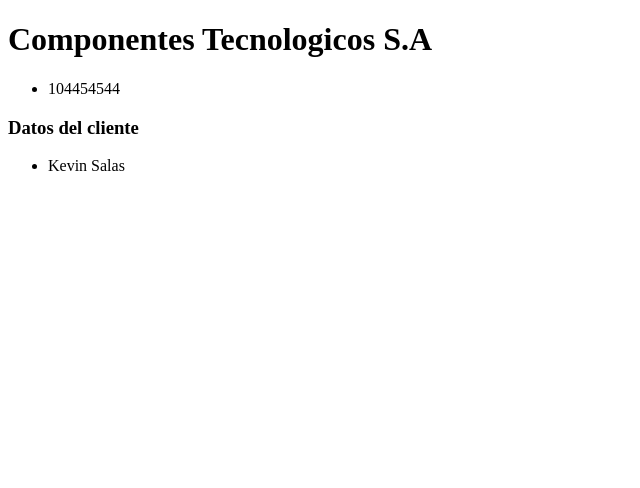
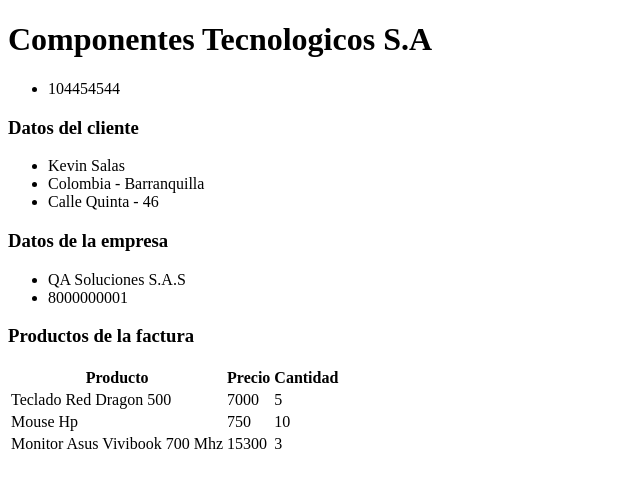
Before and after one commit to KSALASL/FacturaReact, a React (Vite) app: page / in a window 1280 px wide. Shown: the top 488 px of the page, without its empty margins (0-640 px from the left). Built offline with nearby package versions, Linux system fonts and the light colour scheme.

Commit message:
maqueteado del data

```diff
--- a/src/Components/InvoiceApp.jsx
+++ b/src/Components/InvoiceApp.jsx
@@ -1,21 +1,57 @@
 import { getInvoice } from "../Services/getInvoice";
 
 export const InvoiceApp = () => {
-  const invoice = getInvoice();
-  const {name, lastName} = invoice.client
+  const {
+    name: nameInvoice,
+    id,
+    client: {
+        name,
+        lastName,
+    address: {country, city, street, number}},
+    company: { name: nameCompany, nit},
+    items }= getInvoice();
 
   return (
     <>
-      <h1>{invoice.name}</h1>
+      <h1>{nameInvoice}</h1>
       <ul>
-        <li>{ invoice.id }</li>
+        <li>{ id }</li>
       </ul>
 
         <h3>Datos del cliente</h3>
         <ul>
             <li>{ name } { lastName }</li>
+            <li>{ country } - { city }</li>
+            <li>{ street } - { number }</li>
         </ul>
 
+        <h3>Datos de la empresa</h3>
+        <ul>
+            <li>{ nameCompany }</li>
+            <li>{ nit }</li>
+        </ul>
+
+        <h3>Productos de la factura</h3>
+        <table>
+            <thead>
+                <tr>
+                    <th>Producto</th>
+                    <th>Precio</th>
+                    <th>Cantidad</th>
+                </tr>
+            </thead>
+            <tbody>
+                { items.map(({name, price, quantity}) =>
+                    (
+                        <tr>
+                            <td>{ name }</td>
+                            <td>{ price }</td>
+                            <td>{ quantity }</td>
+                        </tr>
+                    )
+                )}
+            </tbody>
+        </table>
     </>
   );
 };
--- a/src/data/Invoice.js
+++ b/src/data/Invoice.js
@@ -12,7 +12,7 @@
     },
   },
   company: {
-    name: "Nombre Empresa",
+    name: "QA Soluciones S.A.S",
     nit: 8000000001,
   },
   items: [
```
